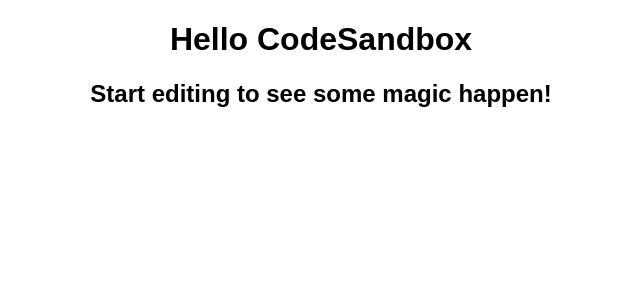
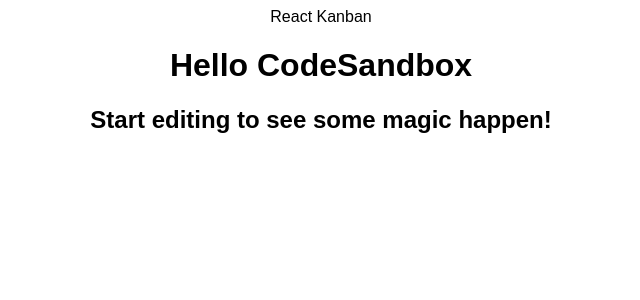
Before and after one commit to gerrysousa/react-para-iniciantes, a React (Vite) app: page / in a window 1280 px wide. Shown: the top 300 px of the page, without its empty margins (319-959 px from the left). Built offline with nearby package versions, Linux system fonts and the light colour scheme.

Commit message:
Criando o componente Navbar

```diff
--- a/src/App.jsx
+++ b/src/App.jsx
@@ -1,8 +1,10 @@
 import "./styles.css";
+import Navbar from "./components/Navbar/Navbar";
 
 export default function App() {
   return (
     <div className="App">
+      <Navbar />
       <h1>Hello CodeSandbox</h1>
       <h2>Start editing to see some magic happen!</h2>
     </div>
--- /dev/null
+++ b/src/components/Navbar/Navbar.jsx
@@ -0,0 +1,9 @@
+import React from "react";
+
+export default function Navbar() {
+  return (
+    <nav>
+      <span>React Kanban</span>
+    </nav>
+  );
+}
```
Also changed, not shown: 1 other file (tests, documents, lock files or other folders).
